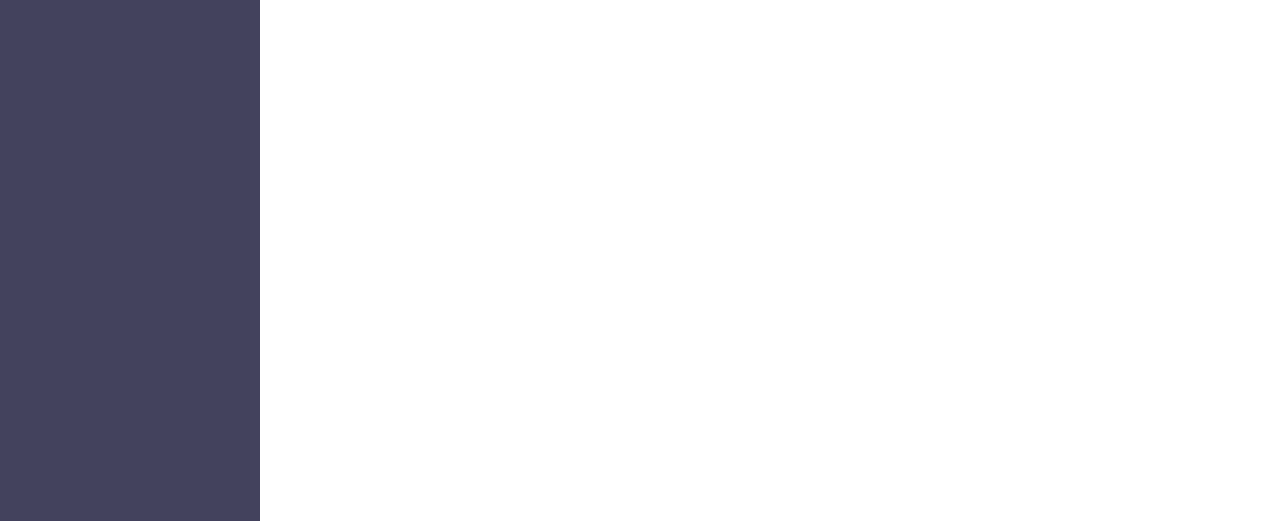
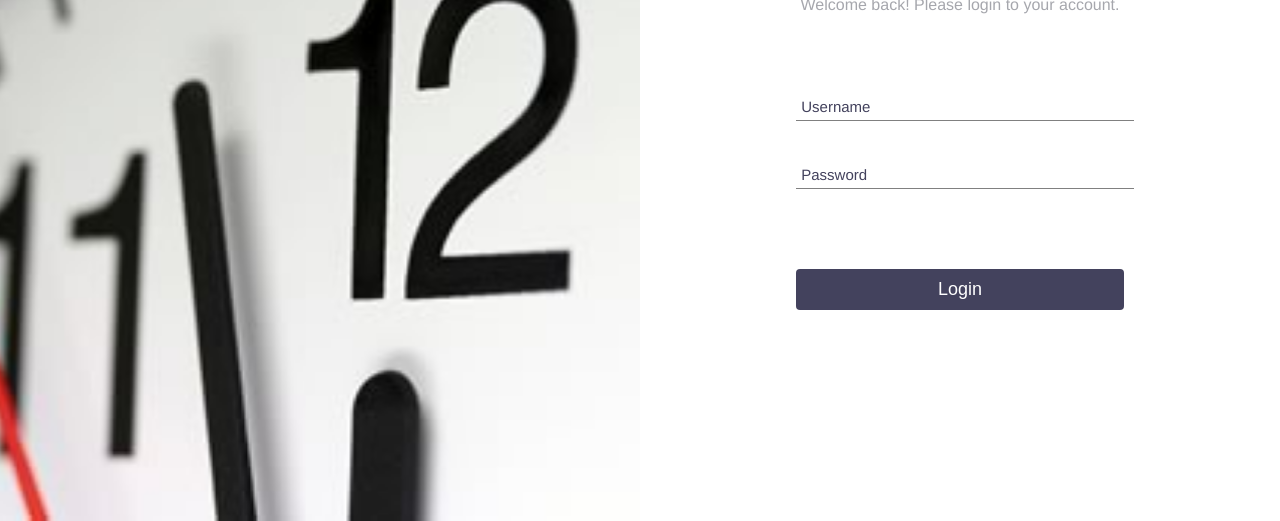
Before and after one commit to skunkwerksuk/timekeeper-web-app, a React app: page / in a window 1280 px wide. Before the commit this address led to /dashboard. Shown: the part 279-800 px from the top of the page. Built offline with nearby package versions, Linux system fonts and the light colour scheme.

Commit message:
Added login and form input styling

```diff
--- a/src/js/components/Login.js
+++ b/src/js/components/Login.js
@@ -22,17 +22,14 @@ class Login extends React.Component {
               <form>
                 <fieldset>
                   <div className="input">
-                    <label for="username">Username</label>
-                    <input type="string" id="username" />
+                    <input type="string" id="username" placeholder="Username" />
                   </div>
-                  <div>
-                    <label for="password">Password</label>
-                    <input type="string" id="password" />
+                  <div className="input">
+                    <input type="string" id="password" placeholder="Password" />
                   </div>
                 </fieldset>
               </form>
-              {/* <Link onClick={this.props.authenticate} to="/protected">protected</Link> */}
-              <button onClick={this.props.authenticate}>
+              <button onClick={this.props.authenticate} className="button--primary full-width">
                 Login
               </button>
             </div>
--- a/src/js/components/MyRouter.js
+++ b/src/js/components/MyRouter.js
@@ -16,7 +16,7 @@ class MyRouter extends React.Component {
   constructor(props) {
     super(props);
     this.state = {
-      authed: true
+      authed: false
     }
   }
   authenticate = () => {
--- /dev/null
+++ b/src/styles/_form.scss
@@ -0,0 +1,38 @@
+.input {
+  width: 100%;
+  margin: 40px 0;
+  position: relative;
+  text-align: left;
+
+  label {
+    width: 100%;
+    display: block;
+    position: absolute;
+    bottom: 5px;
+    left: 6px;
+    pointer-events: none;
+  }
+
+  input {
+    width: 100%;
+    display: block;
+    border: 0;
+    border-bottom: 1px solid gray;
+    font-size: 15px;
+    padding: 5px;
+    font-family: Helvetica, sans-serif;
+    &:focus + label {
+      opacity: 0.3;
+    }
+
+    &:focus::placeholder {
+      opacity: 0.3;
+    }
+
+    &::placeholder {
+      color: $primary-purple;
+      opacity: 1;
+    }
+  }
+
+}
--- a/src/styles/_login.scss
+++ b/src/styles/_login.scss
@@ -11,11 +11,11 @@
   }
 
   form {
-    padding: 20px;
+    padding: 20px 0;
   }
 
   fieldset {
-    margin: 30px;
+    margin: 20px 0;
   }
 }
 
--- a/src/styles/main.scss
+++ b/src/styles/main.scss
@@ -3,9 +3,10 @@
 @import './_grid.scss';
 @import './_login.scss';
 @import './_navbar.scss';
+@import './form.scss';
 
 body {
-  font-family: Arial, Helvetica, sans-serif;
+  font-family: Helvetica, sans-serif;
   color: $primary-purple;
 }
 
@@ -15,3 +16,21 @@ body {
   font-weight: bold;
   margin: 15px;
 }
+
+.full-width {
+  width: 100%;
+}
+
+.button {
+  border: 0;
+
+  &--primary {
+    font-size: 18px;
+    font-weight: 300;
+    border: 0;
+    background-color: $primary-purple;
+    color: $white-text;
+    border-radius: 4px;
+    padding: 10px;
+  }
+}
```
Also changed, not shown: src/js/components/time-management-clock.jpg (added).
